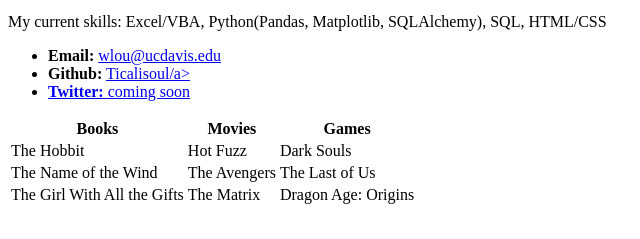
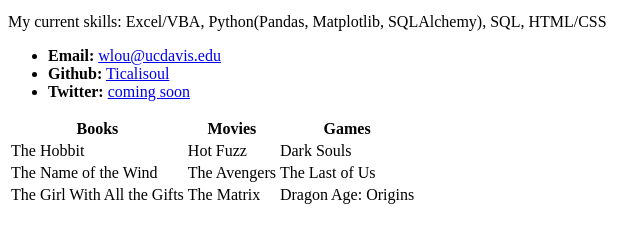
Before and after one commit to ticalisoul/ticalisoul.github.io, a plain HTML site: page index.html in a window 1280 px wide. Shown: the part 421-660 px from the top of the page, 0-640 px from the left. Drawn offline with Linux system fonts and the light colour scheme.

Commit message:
Update index.html

```diff
--- a/index.html
+++ b/index.html
@@ -17,7 +17,7 @@
 
  <ul>
    <li><strong>Email:</strong> <a href="#">wlou@ucdavis.edu</a></li>
-   <li><strong>Github:</strong> <a href="#">Ticalisoul/a></li>
+   <li><strong>Github:</strong> <a href="#">Ticalisoul</a></li>
    <li><strong>Twitter:</strong> <a href="#">coming soon</a></li>
  </ul>
 
```
